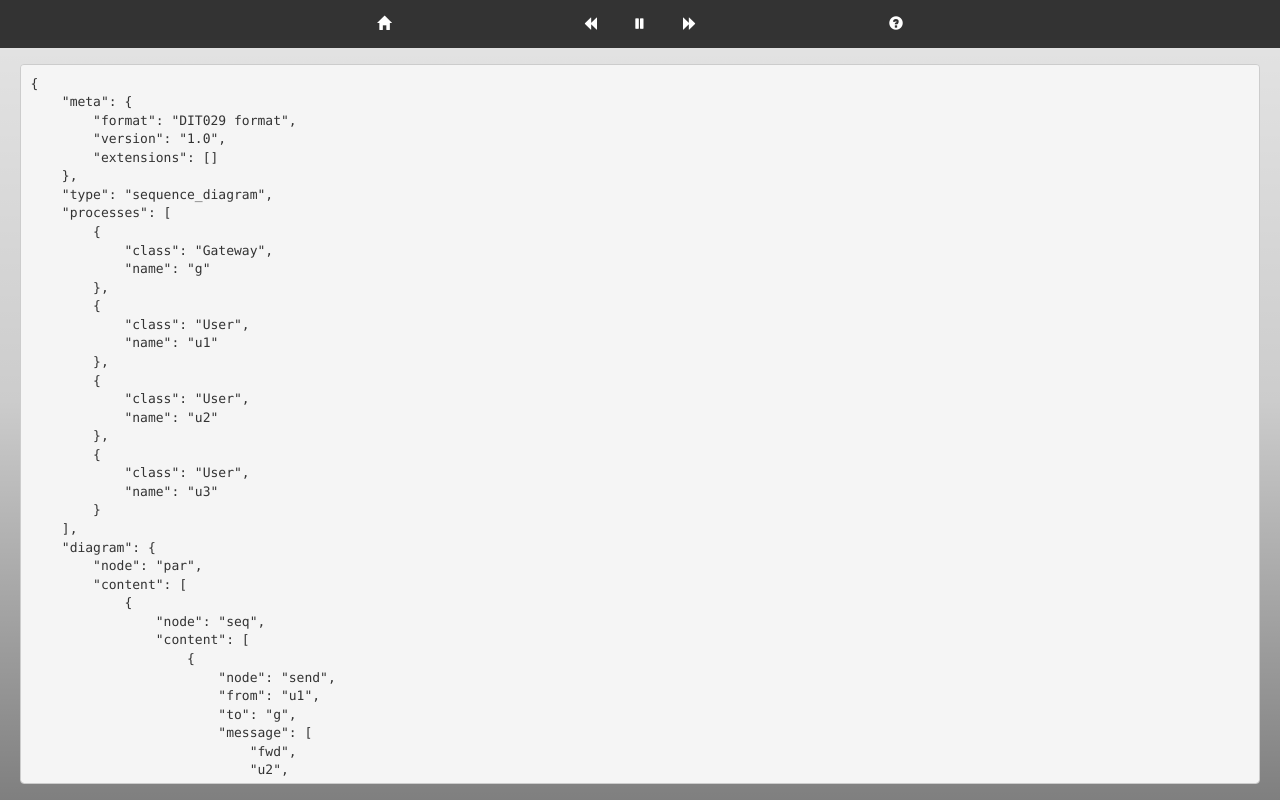
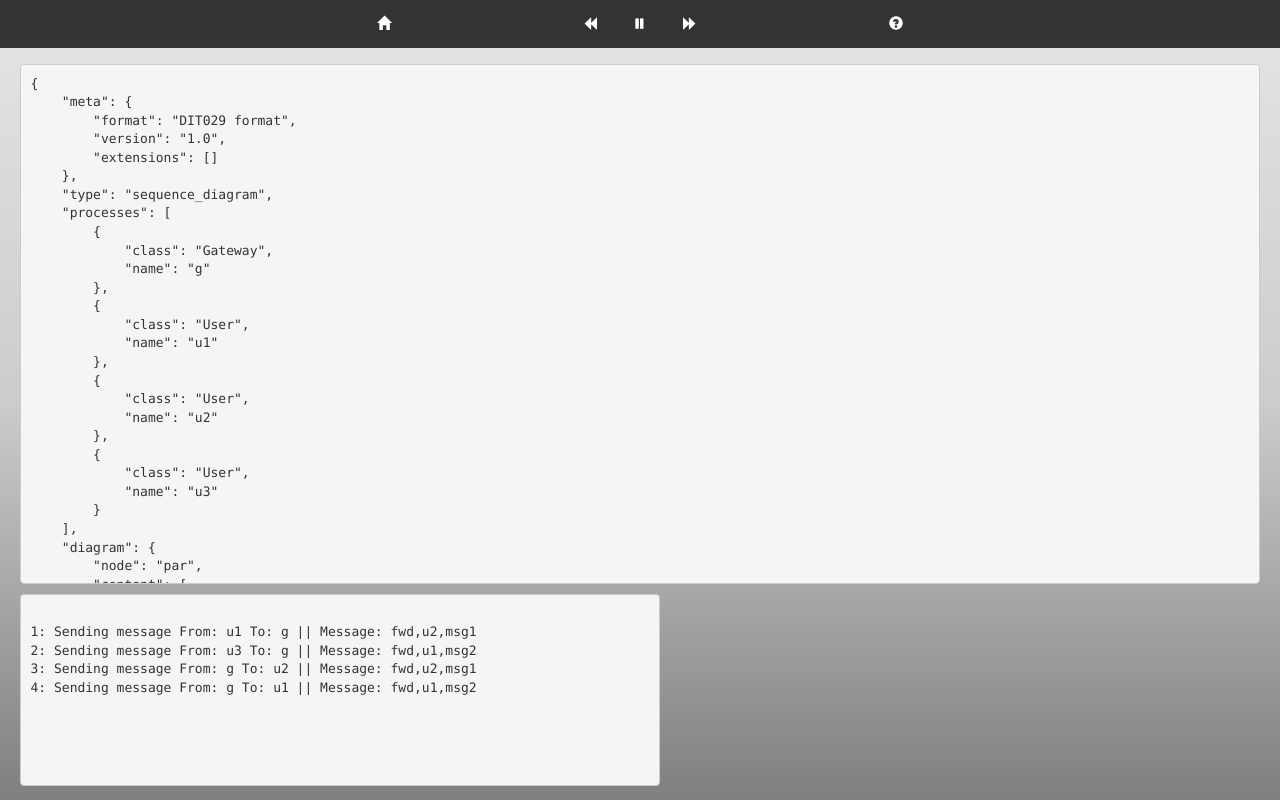
Before and after one commit to DIT029Team08/SimulatorJS, a plain HTML site: page docs/resources/pages/animationPage.html in a window 1280 px wide. Drawn offline with nearby package versions, Linux system fonts and the light colour scheme.

Commit message:
First implementation of the log. Takes the sequence and shows the steps it takes.

```diff
--- a/docs/resources/js/app.js
+++ b/docs/resources/js/app.js
@@ -14,4 +14,18 @@ $.getJSON("../js/json_test.JSON", function(json) {
     console.log(json);
     strJSON = JSON.stringify(json, null, 4);
     $("#outputJSON").html(strJSON);
+
+    var ul = document.getElementById("logList");
+    for(var i = 0; i < json.diagram.content[0].content.length; i++){
+        var li = document.createElement("li");
+        li.setAttribute('id',((i+1)+": Sending message From: " +
+            json.diagram.content[0].content[i].from.toString() +" To: "+
+            json.diagram.content[0].content[i].to.toString() +" || Message: "+
+            json.diagram.content[0].content[i].message.toString()));
+        li.appendChild(document.createTextNode((i+1)+": Sending message From: " +
+            json.diagram.content[0].content[i].from.toString() +" To: "+
+            json.diagram.content[0].content[i].to.toString() +" || Message: "+
+            json.diagram.content[0].content[i].message.toString()));
+        ul.appendChild(li);
+    }
 });
--- a/docs/resources/pages/animationPage.html
+++ b/docs/resources/pages/animationPage.html
@@ -27,6 +27,9 @@
     </header>
     <main>
         <pre id="outputJSON"></pre>
+        <pre id="log">
+            <ul id="logList"></ul>
+        </pre>
     </main>
 
     <script src="https://ajax.googleapis.com/ajax/libs/jquery/3.2.1/jquery.min.js"></script>
--- a/docs/resources/styles/animationPage.css
+++ b/docs/resources/styles/animationPage.css
@@ -64,5 +64,16 @@ main {
     top: 8%;
     margin-left: 20px;
     margin-right: 20px;
-    height: 90vh;
+    height: 65vh;
 }
+
+#log {
+    position: relative;
+    top: 8%;
+    height: 24%;
+    width: 50%;
+    margin-left: 20px;
+}
+#logList li {
+    float: left;
+}
```
